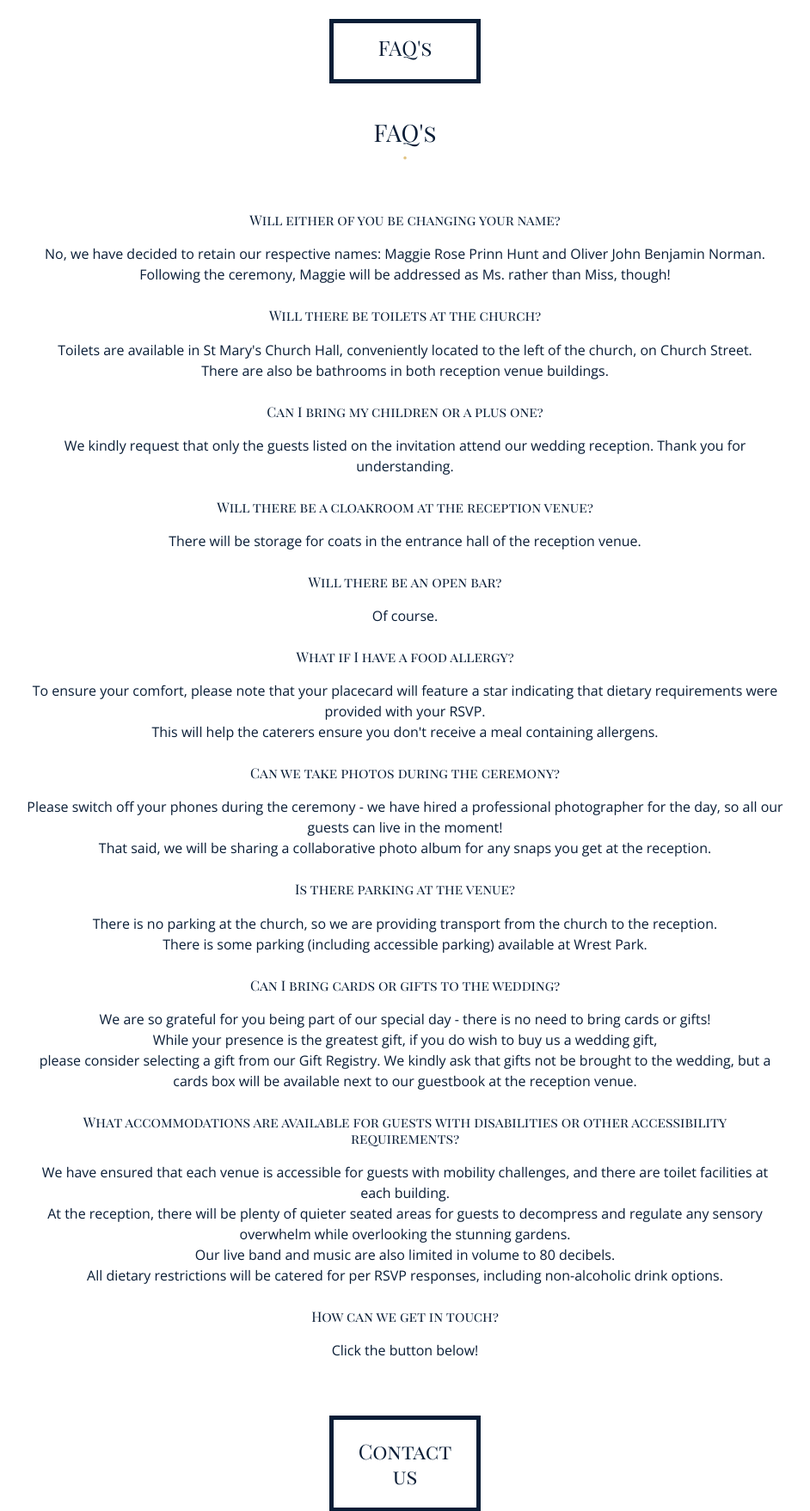
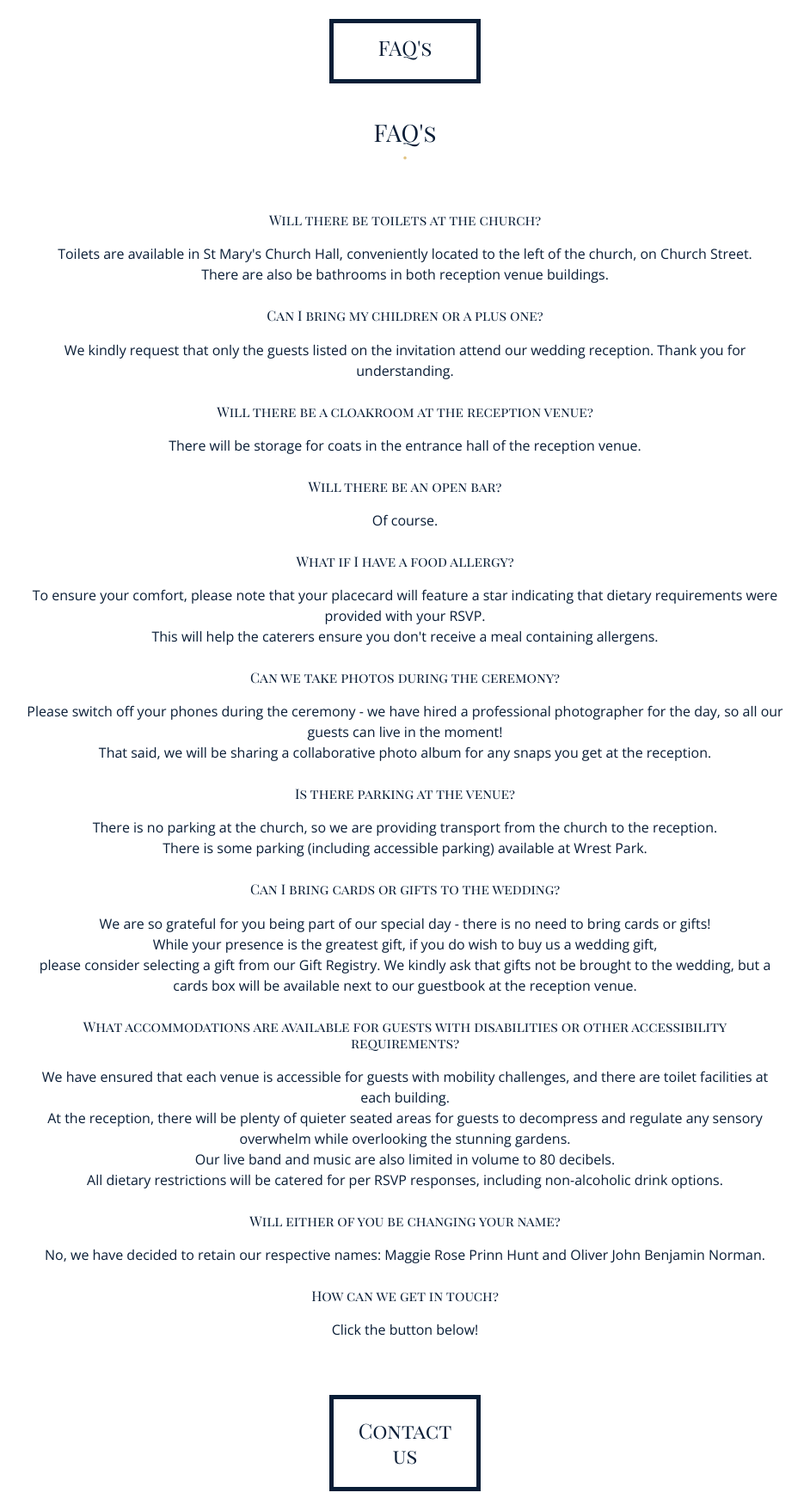
Before and after one commit to Maggie-and-Ollie-Wedding/wedding-website, a Flask app: template templates/index.html in a window 1280 px wide, after a click on "FAQ's". Shown: the part 2114-3871 px from the top of the page at 86% size, without its empty margins (169-1111 px from the left). Run offline with Flask 2, Linux system fonts and the light colour scheme; the template is opened without the code that fills it, so the values that code supplies are empty; some libraries are stand-ins or nearby versions.

Commit message:
name moving

```diff
--- a/templates/index.html
+++ b/templates/index.html
@@ -538,9 +538,6 @@
         <div class="hide-on-load" id="faqs">
           <h3 class="dot">FAQ's</h3>
 
-          <h6>Will either of you be changing your name?</h6>
-          <p>No, we have decided to retain our respective names: Maggie Rose Prinn Hunt and Oliver John Benjamin Norman.
-            <br>Following the ceremony, Maggie will be addressed as Ms. rather than Miss, though! </p>
 
           <h6>Will there be toilets at the church?</h6>
           <p>Toilets are available in St Mary's Church Hall, conveniently located to the left of the church, on Church Street.<br>
@@ -582,6 +579,10 @@
           Our live band and music are also limited in volume to 80 decibels.<br>
         All dietary restrictions will be catered for per RSVP responses, including non-alcoholic drink options.</p>
 
+        <h6>Will either of you be changing your name?</h6>
+        <p>No, we have decided to retain our respective names: Maggie Rose Prinn Hunt and Oliver John Benjamin Norman.
+          <br>
+          </p>
 
           <h6>How can we get in touch?</h6>
           <p>Click the button below!</p><br><br>
```
